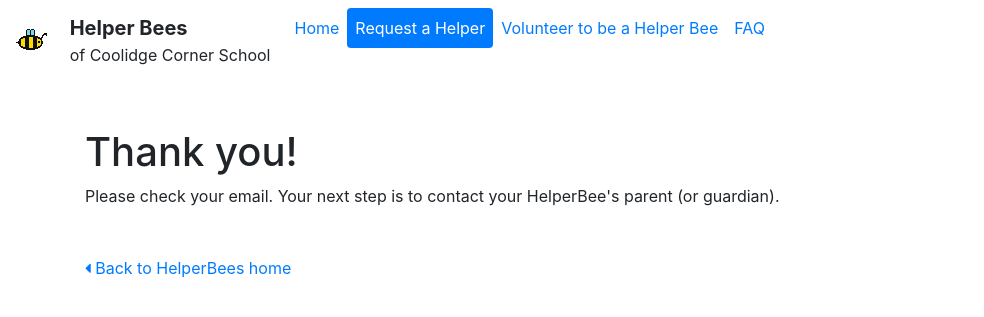
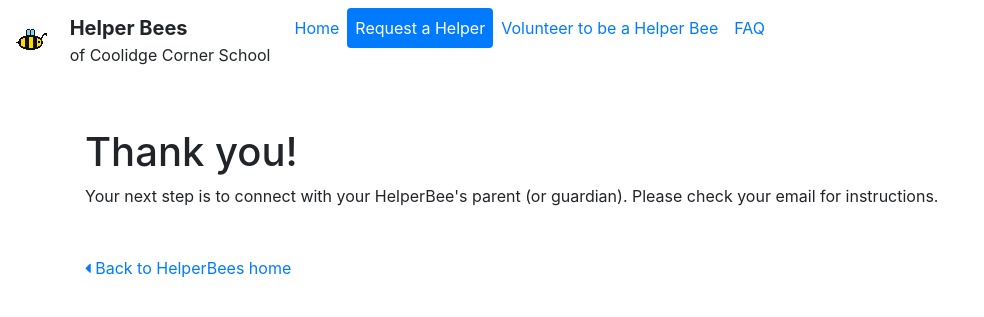
Before and after one commit to CoolidgeCornerSchool/helperbees, a Jekyll site: the page built from request_thankyou.html, in a window 1280 px wide. Shown: the top 317 px of the page, without its empty margins (0-984 px from the left). Built offline with Jekyll 4.4.1, drawn with Linux system fonts in a browser that asks for light colours; comment, search, counter and statistics services are not loaded.

Commit message:
Update request_thankyou.html

```diff
--- a/request_thankyou.html
+++ b/request_thankyou.html
@@ -5,8 +5,8 @@ layout: default
 
 <h1>Thank you!</h1>
 
-Please check your email.
+Your next step is to connect with your HelperBee's parent (or guardian).
 
-Your next step is to contact your HelperBee's parent (or guardian).
+Please check your email for instructions.
 
 <p class="mt-5"><a href="/"><i class="fa fa-caret-left"></i> Back to HelperBees home</a></p>
```
